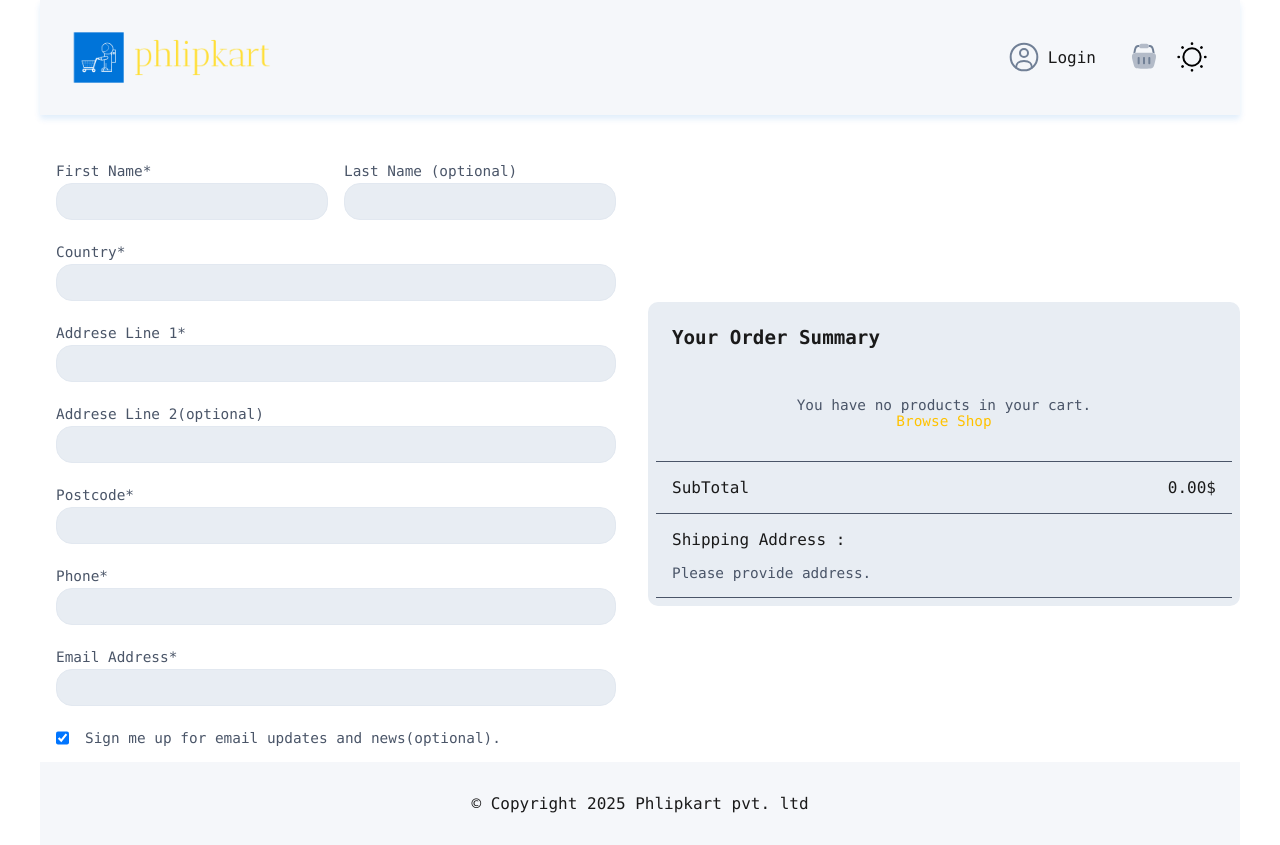
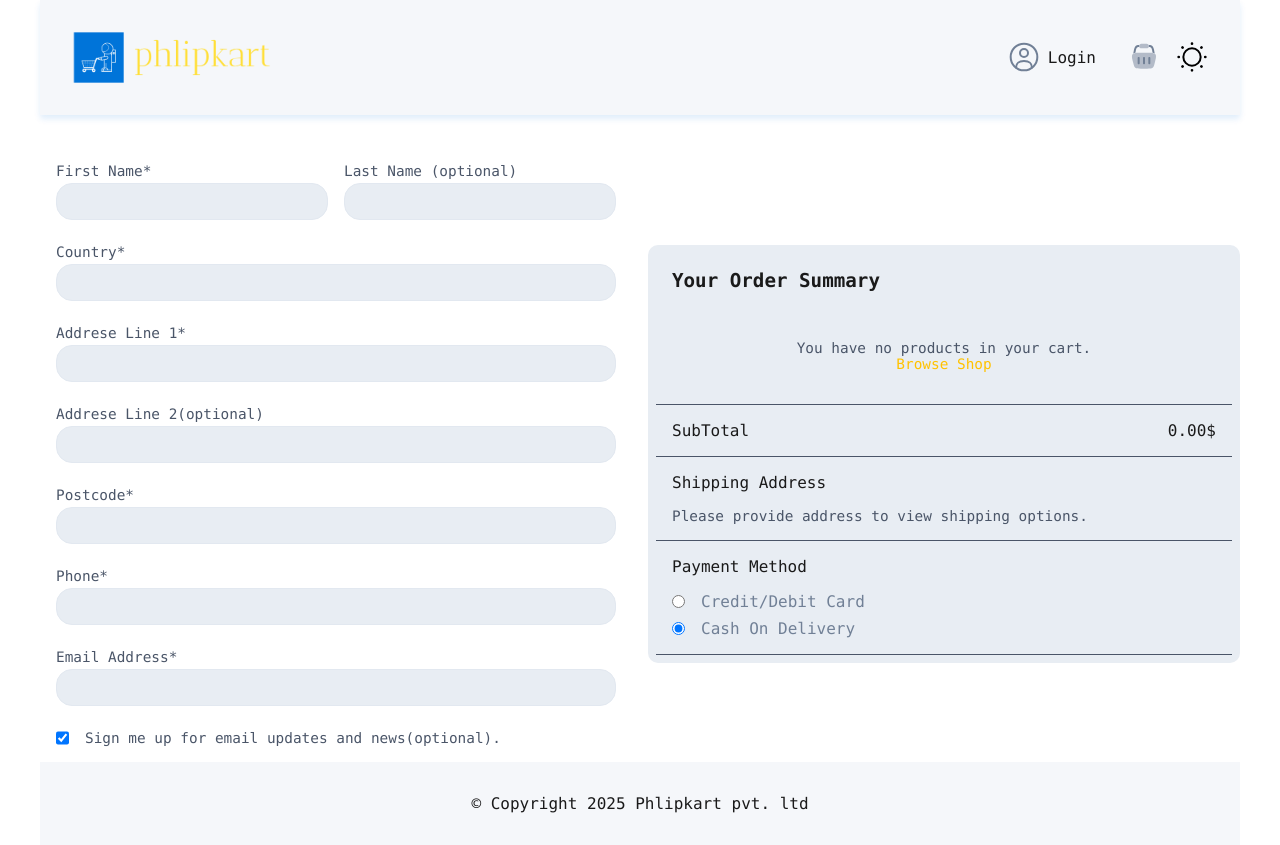
Before and after one commit to shrinath-dev/Sample-projects, a React (Create React App) app in the folder phlipkart/: page /checkout in a window 1280 px wide. Built offline with nearby package versions, Linux system fonts and the light colour scheme.

Commit message:
added payment method in order summary

```diff
--- a/phlipkart/src/components/CustomerDetailForm/CustomerDetailForm.js
+++ b/phlipkart/src/components/CustomerDetailForm/CustomerDetailForm.js
@@ -62,8 +62,8 @@ function CustomerDetailForm({ customerData, errorState, changeCustomerData }) {
                     <label className={styles.label} htmlFor='pincode' >Postcode*</label>
                     <input
                         type='text'
-                        name='postcode'
-                        value={customerData.postcode}
+                        name='pincode'
+                        value={customerData.pincode}
                         onChange={(e) => changeCustomerData(e.target.name, e.target.value)}
                     />
                 </div>
--- a/phlipkart/src/components/OrderSummary/OrderSummary.js
+++ b/phlipkart/src/components/OrderSummary/OrderSummary.js
@@ -3,7 +3,8 @@ import styles from './OrderSummary.module.css';
 import { useSelector } from "react-redux";
 import { selectCartItems } from "../../features/cart/cartSlice";
 import { Link } from "react-router-dom";
-import { OrderItem } from "../subComponents";
+import { OrderItem, PaymentMethod } from "../subComponents";
+
 function OrderSummary({ data }) {
 
     const cart = useSelector(selectCartItems);
@@ -40,11 +41,23 @@ function OrderSummary({ data }) {
             </div>
 
             <div className={styles.shipping}>
-                <p className={styles.shippingLabel}>Shipping Address :</p>
+                <div className={styles.shippingMethod}>
+                    <span className={styles.shippingLabel}>Shipping Address </span>
+
+                    {
+                        data.pincode === '' ? '' : (
+                            <span className={styles.shippingType}>
+                                Free Shipping
+                            </span>
+
+                        )
+
+                    }
+                </div>
 
                 {
                     (data.address1 === '' && data.address2 === '') ? (
-                        <p className={styles.noAddress}>Please provide address.</p>
+                        <p className={styles.noAddress}>Please provide address to view shipping options.</p>
                     ) : (
                         <div className={styles.address} >
                             <p>
@@ -59,7 +72,7 @@ function OrderSummary({ data }) {
                             </p>
                             <p>
                                 {
-                                    data.postcode && data.postcode
+                                    data.pincode && data.pincode
                                 }
                             </p>
                             <p>
@@ -74,6 +87,16 @@ function OrderSummary({ data }) {
 
             </div>
 
+            <div className={styles.payment}>
+                <PaymentMethod />
+            </div>
+
+            <div className={styles.contactInfo}>
+
+            </div>
+
+
+
         </div>
     )
 };
--- a/phlipkart/src/components/OrderSummary/OrderSummary.module.css
+++ b/phlipkart/src/components/OrderSummary/OrderSummary.module.css
@@ -54,6 +54,22 @@
     font-size: 1rem;
     color: var(--text-primary);
 }
+
+.shippingMethod{
+    display: flex;
+    justify-content: space-between;
+    align-items: center;
+}
+
+.shippingType{
+    background-color: var(--brand-yellow-dark);
+    padding: 0.5rem 1rem;
+    border-radius: 1rem;
+    font-size: 0.8rem;
+    font-weight: bold;
+
+}
+
 .noAddress{
     color: var(--text-secondary);
     font-size: 0.9rem;
@@ -63,3 +79,9 @@
 color: var(--text-secondary);
     font-size: 0.8rem;
 }
+
+
+.payment{
+    padding: 1rem;
+    border-bottom: 1px solid var(--text-secondary);
+}
--- /dev/null
+++ b/phlipkart/src/components/subComponents/PaymentMethod/PaymentMethod.js
@@ -0,0 +1,95 @@
+import React, { useState } from "react";
+import styles from './PaymentMethod.module.css';
+
+function PaymentMethod() {
+
+    const [method, setMethod] = useState('cod');
+
+    const [card, setCard] = useState({
+        cardNumber: '',
+        dateOfExpiry: '',
+        securityCode: ''
+    })
+
+    const handleCard = (name, value) => {
+        setCard({
+            ...card,
+            [name]: value,
+        })
+    }
+
+    return (
+        <div className={styles.paymentContainer}>
+            <p className={styles.heading}>Payment Method</p>
+            <div className={styles.methods}>
+                <div className={styles.method}>
+                    <input
+                        type='radio'
+                        value='card'
+                        id='card'
+                        name='payment-method'
+                        checked={method === 'card'}
+                        onChange={(e) => setMethod(e.target.value)}
+                    />
+                    <label htmlFor='card' >Credit/Debit Card</label>
+
+                </div>
+                {
+                    method === 'card' ? (
+                        <div className={styles.cardForm}>
+                            <div className={styles.formGroup}>
+                                <label htmlFor="cardNumber">Card Number*</label>
+                                <input
+                                    type='text'
+                                    name='cardNumber'
+                                    value={card.cardNumber}
+                                    onChange={(e) => handleCard(e.target.name, e.target.value)}
+                                    placeholder="xxxx xxxx xxxx xxxx"
+                                />
+                            </div>
+                            <div className={styles.code}>
+                                <div className={styles.formGroup}>
+                                    <label htmlFor="dateOfExpiry">Expiration(MM/YY)*</label>
+                                    <input
+                                        type='text'
+                                        name='dateOfExpiry'
+                                        value={card.dateOfExpiry}
+                                        onChange={(e) => handleCard(e.target.name, e.target.value)}
+                                        placeholder="MM/YY"
+                                    />
+                                </div>
+                                <div className={styles.formGroup}>
+                                    <label htmlFor="securityCode">Card Security Code*</label>
+                                    <input
+                                        type='password'
+                                        name='securityCode'
+                                        value={card.securityCode}
+                                        onChange={(e) => handleCard(e.target.name, e.target.value)}
+                                        placeholder="CSC"
+                                    />
+                                </div>
+                            </div>
+                        </div>
+                    ) :
+                        (
+                            ''
+                        )
+                }
+                <div className={styles.method}>
+                    <input
+                        type='radio'
+                        value='cod'
+                        id='cod'
+                        name='payment-method'
+                        checked={method === 'cod'}
+                        onChange={(e) => setMethod(e.target.value)}
+                    />
+                    <label htmlFor='cod'>Cash On Delivery</label>
+                </div>
+            </div>
+        </div>
+    )
+};
+
+
+export default PaymentMethod;
--- /dev/null
+++ b/phlipkart/src/components/subComponents/PaymentMethod/PaymentMethod.module.css
@@ -0,0 +1,56 @@
+.paymentContainer{
+    display: flex;
+    flex-direction: column;
+    gap: 1rem;
+}
+
+.heading{
+    font-size: 1rem;
+    color: var(--text-primary);
+}
+
+.methods{
+    display: flex;
+    flex-direction: column;
+    gap: 0.5rem;
+}
+
+.method{
+    display: flex;
+    gap: 1rem;
+    justify-content: flex-start;
+    align-items: center;
+    color: var(--text-tertiary);
+}
+
+.cardForm{
+    display: flex;
+    gap: 1rem;
+    flex-direction: column;
+    width: 100%;
+}
+
+.formGroup{
+    display: flex;
+    flex-direction: column;
+    gap: 0.5rem;
+}
+.formGroup>input{
+    padding: 0.5rem 1rem;
+    border: 1px solid var(--border-color);
+    border-radius: 1rem;
+    outline: none;
+    font-size: 1rem;
+    width: 100%;
+}
+.formGroup>input:focus{
+    border: 1px solid var(--brand-blue-dark);
+}
+.formGroup>label{
+    font-size: 0.9rem;
+    color: var(--text-primary);
+}
+.code{
+    display: flex;
+    gap: 1rem;
+}
--- a/phlipkart/src/components/subComponents/index.js
+++ b/phlipkart/src/components/subComponents/index.js
@@ -4,5 +4,6 @@ import ThemeToggler from "./ThemeToggler/ThemeToggler";
 import ProductCard from "./ProductCard/ProductCard";
 import CartItem from "./CartItem/CartItem";
 import OrderItem from "./OrderItem/OrderItem";
+import PaymentMethod from "./PaymentMethod/PaymentMethod";
 
-export { UserAuthStatus, CartStatus, ThemeToggler, ProductCard, CartItem, OrderItem };
+export { UserAuthStatus, CartStatus, ThemeToggler, ProductCard, CartItem, OrderItem, PaymentMethod };
```
